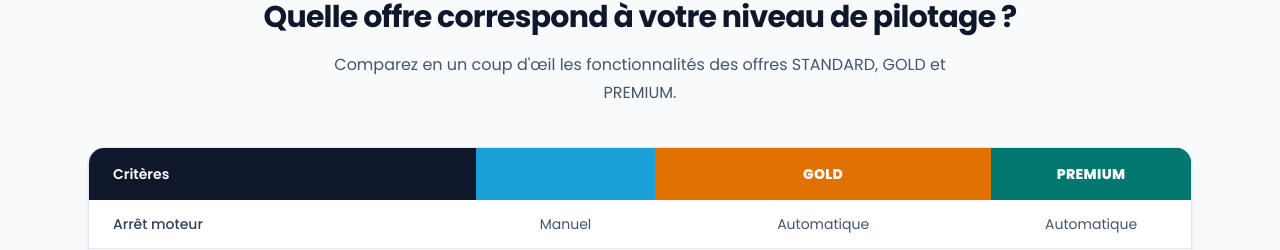
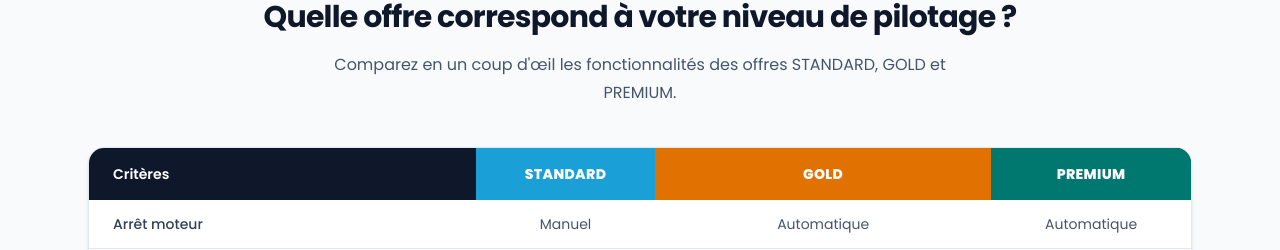
Before and after one commit to Jardel-bot888/site_sisbm_v00, a Next.js app: page /offres in a window 1280 px wide. Shown: the part 944-1194 px from the top of the page. Built offline with nearby package versions, Linux system fonts and the light colour scheme.

Commit message:
fix(offres): forcer text-white sur les en-tetes du tableau comparatif

```diff
--- a/src/components/ComparisonTable.tsx
+++ b/src/components/ComparisonTable.tsx
@@ -43,7 +43,7 @@ export default function ComparisonTable() {
                 <th
                   key={offer.slug}
                   scope="col"
-                  className={`px-4 py-4 text-center ${offer.theme.accentText.replace(/text-\w+-\d+/, "text-white")} ${offer.theme.solid} font-extrabold tracking-wide`}
+                  className={`px-4 py-4 text-center text-white ${offer.theme.solid} font-extrabold tracking-wide`}
                 >
                   {offer.title}
                 </th>
```
